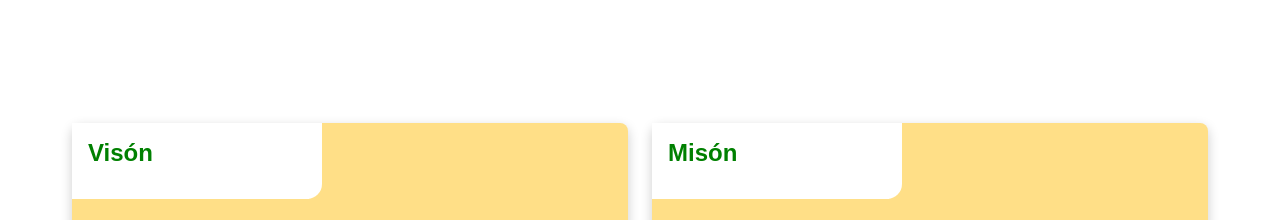
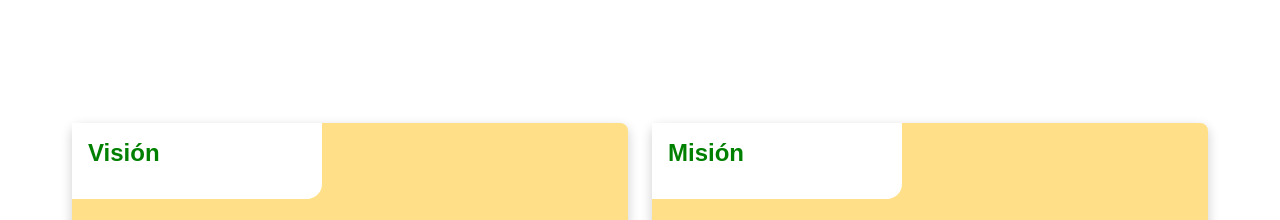
Before and after one commit to jemartinez909/liceo-globerth-mixto, an Angular app: page /nosotros in a window 1280 px wide. Shown: the part 1000-1220 px from the top of the page. Built offline with nearby package versions, Linux system fonts and the light colour scheme; a web font is replaced by a local one.

Commit message:
corrección de ortografia

```diff
--- a/src/app/modules/nosotros/pages/main/main.html
+++ b/src/app/modules/nosotros/pages/main/main.html
@@ -84,7 +84,7 @@
       <!-- Visión -->
       <div class="folder">
         <div class="folder-header">
-          <h3>Visón</h3>
+          <h3>Visión</h3>
         </div>
           <p>
             EL LICEO GLOBERTH MIXTO es una Institución formal de carácter privado, con profesionales
@@ -98,7 +98,7 @@
       <!-- Misión -->
       <div class="folder">
           <div class="folder-header">
-            <h3>Misón</h3>
+            <h3>Misión</h3>
           </div>
           <p>
             Para el 2030 EL LICEO GLOBERTH formará personas emprendedoras con capacidad de liderazgo,
```
